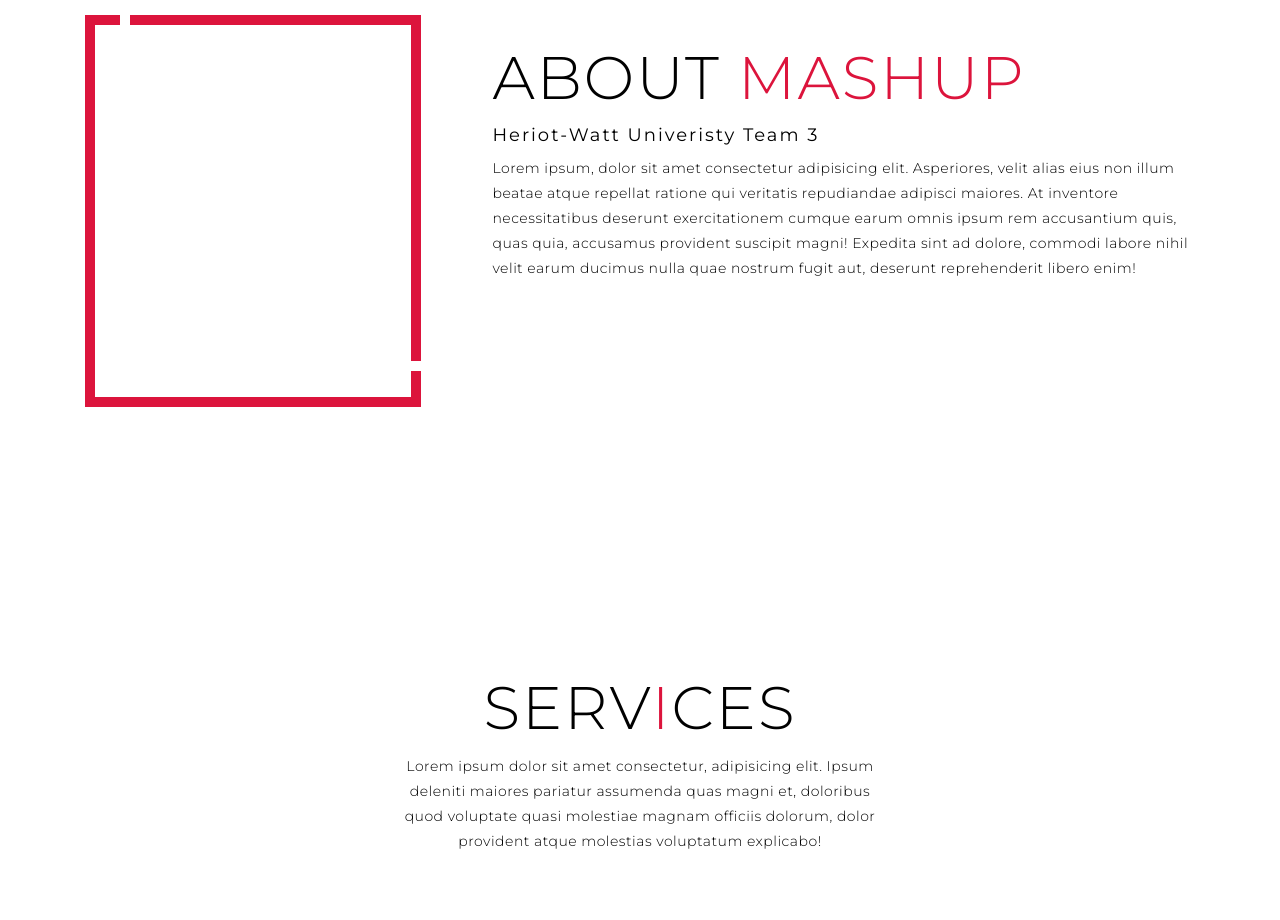
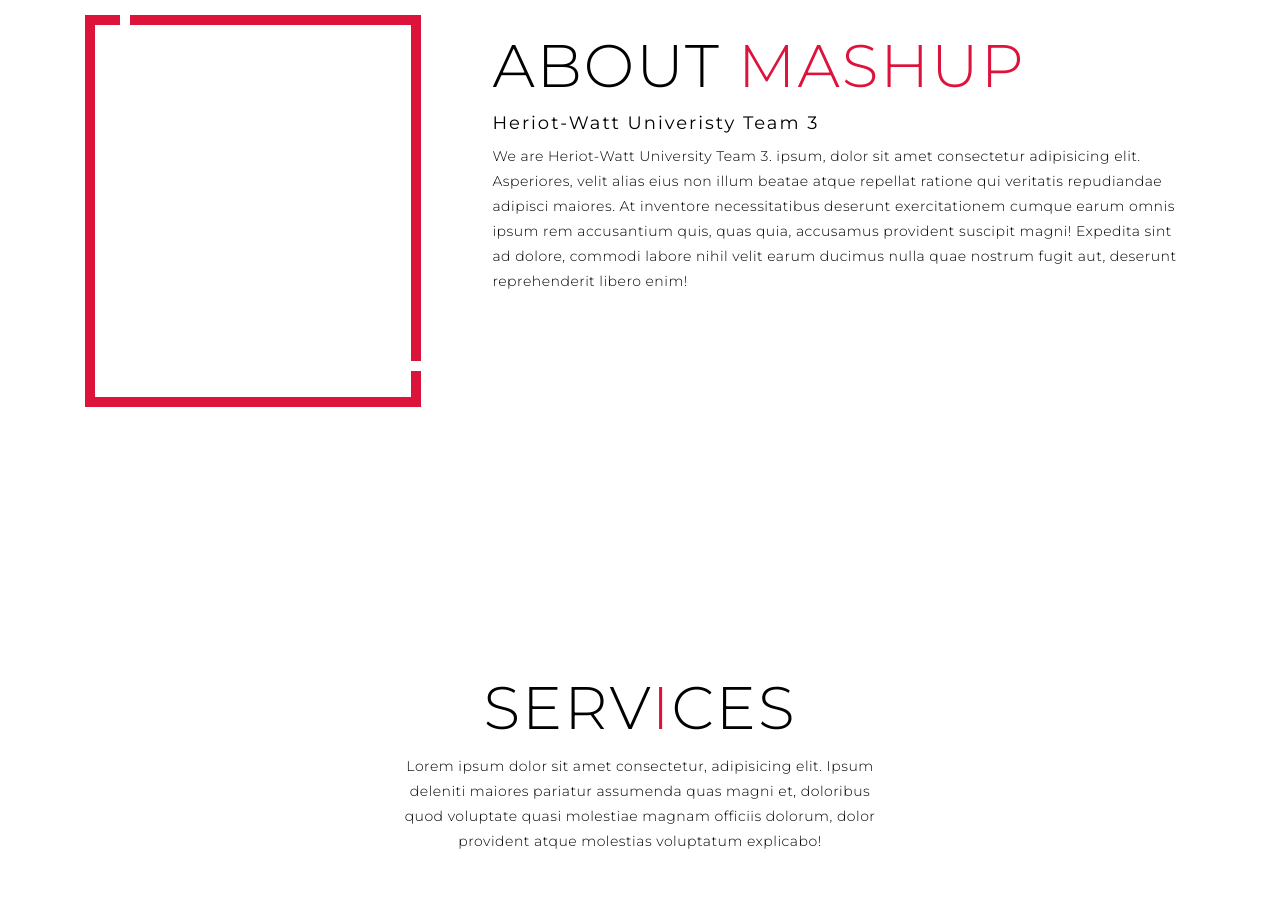
Before and after one commit to SoutarM95/MashUpCompanyWebsiteFinished, a plain HTML site: page Index.html in a window 1280 px wide. Shown: the part 1029-1949 px from the top of the page. Drawn offline with Linux system fonts and the light colour scheme.

Commit message:
SettingUpChanges

```diff
--- a/Index.html
+++ b/Index.html
@@ -59,7 +59,7 @@
         <div class="col-right">
           <h1 class="section-title">About <span>MashUp</span></h1>
           <h2>Heriot-Watt Univeristy Team 3</h2>
-          <p>Lorem ipsum, dolor sit amet consectetur adipisicing elit. Asperiores, velit alias eius non illum beatae atque
+          <p>We are Heriot-Watt University Team 3. ipsum, dolor sit amet consectetur adipisicing elit. Asperiores, velit alias eius non illum beatae atque
             repellat ratione qui veritatis repudiandae adipisci maiores. At inventore necessitatibus deserunt
             exercitationem cumque earum omnis ipsum rem accusantium quis, quas quia, accusamus provident suscipit magni!
             Expedita sint ad dolore, commodi labore nihil velit earum ducimus nulla quae nostrum fugit aut, deserunt
```
